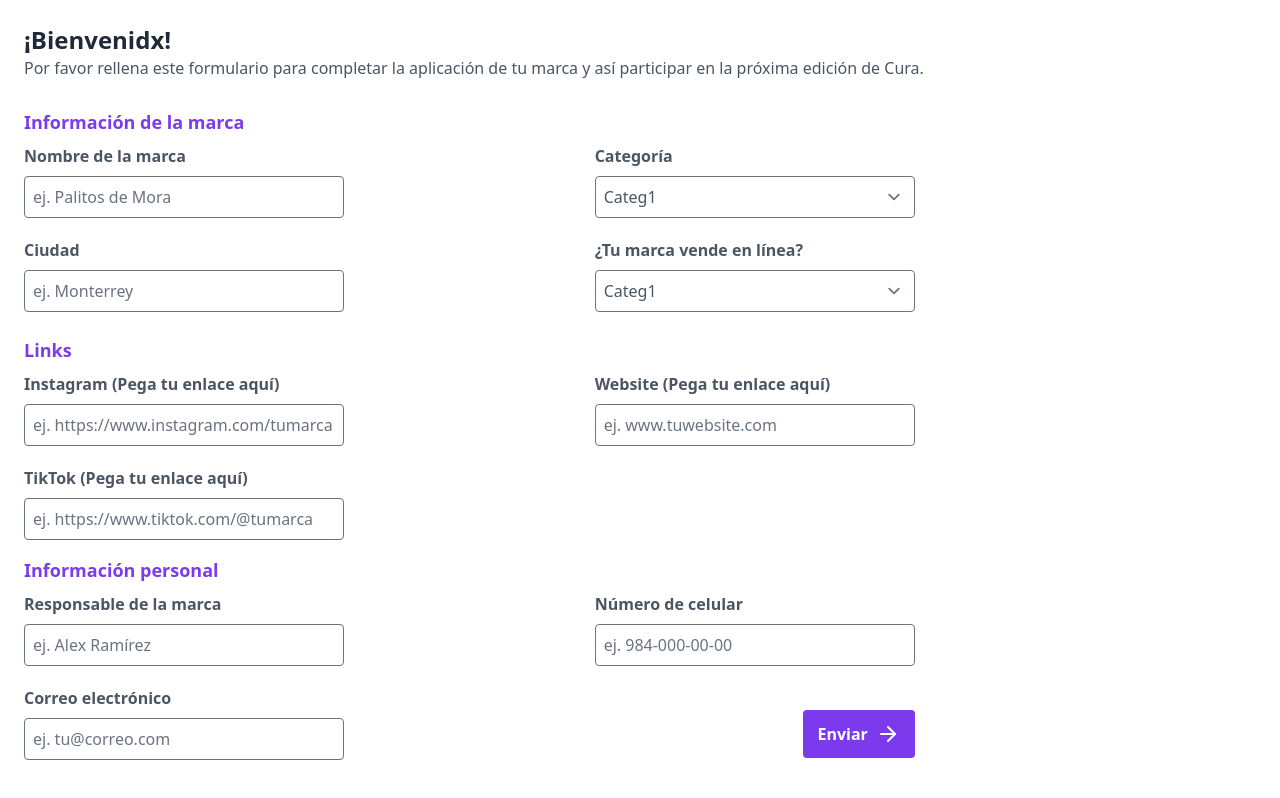
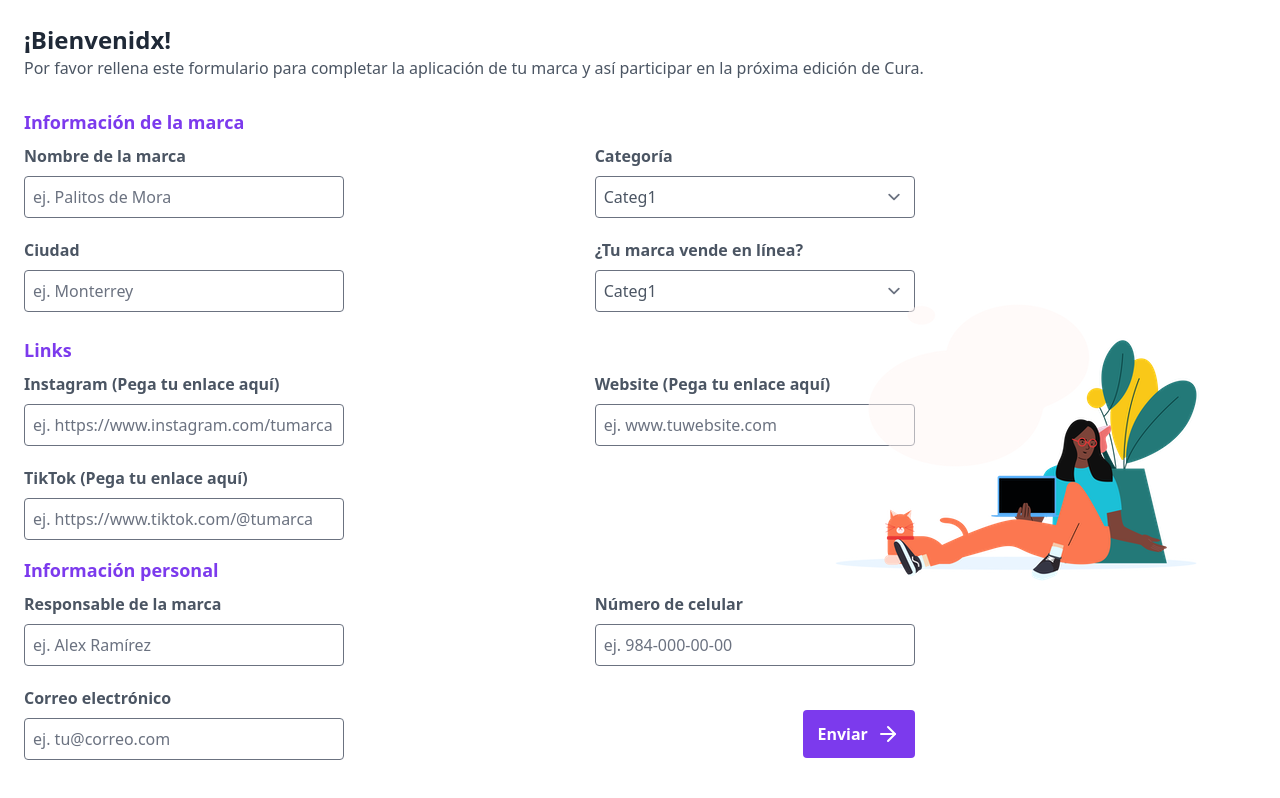
Before and after one commit to LatinxMafia/cura, a Next.js app: page /merchant/welcome-form in a window 1280 px wide. Shown: the top 798 px of the page. Built offline with nearby package versions, Linux system fonts and the light colour scheme.

Commit message:
Add png image

```diff
--- a/pages/merchant/welcome-form.tsx
+++ b/pages/merchant/welcome-form.tsx
@@ -81,10 +81,10 @@ const welcomeForm = () => {
 
             <input type='text' placeholder="ej. tu@correo.com" className='w-80 my-2 px-2 py-2 rounded placeholder-gray-500'></input>
           </label>
-          <button className='flex gap-2 justify-center w-80 md:w-28 p-3 px-4 md:my-6 relative md:left-52 bg-purple-600 text-white font-semibold rounded'>Enviar <img className='w-1/16'src='/assets/arrow-right.svg'></img></button>
+          <button className='relative flex gap-2 justify-center w-80 md:w-28 p-3 px-4 md:my-6 md:left-52 bg-purple-600 text-white font-semibold rounded'>Enviar <img className='w-1/16'src='/assets/arrow-right.svg'></img></button>
         </section>
       </form>
-
+     <img className='hidden xl:block xl:absolute xl:bottom-1/4 xl:right-16'src='/assets/happy-place.png'></img>
     </div>
   );
 };
```
Also changed, not shown: public/assets/happy-place.png (added).
